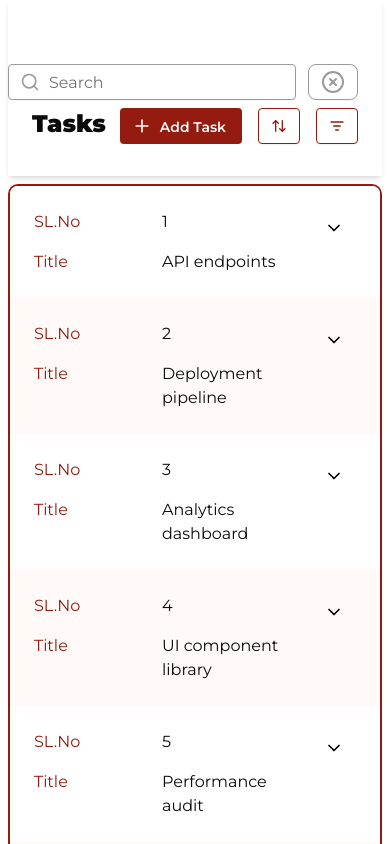
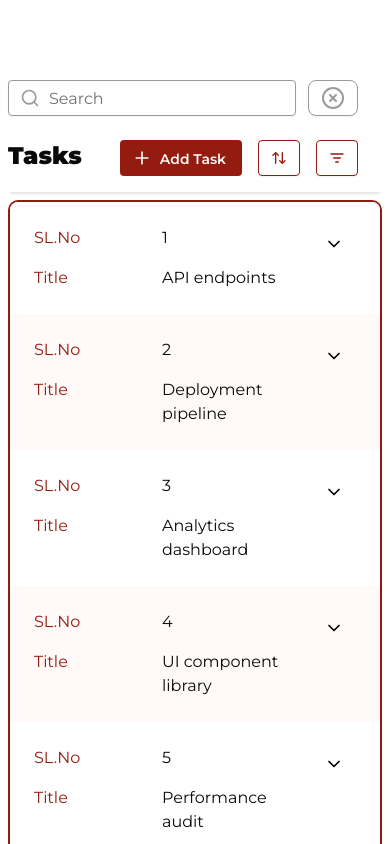
Before and after one commit to anikxt/tasks-management-app, a Next.js app: page / in a window 390 px wide. Both pictures are taken after a click on the button 334 px from the left and 104 px from the top of the page. Shown: the top 844 px of the page. Built offline with nearby package versions, Linux system fonts and the light colour scheme.

Commit message:
chore: Fix Navbar UI

```diff
--- a/src/app/page.tsx
+++ b/src/app/page.tsx
@@ -10,7 +10,7 @@ export default function Home() {
     <TableDataProvider>
       <MobileOpenProvider>
         <div className="flex flex-col container mx-auto px-2 min-h-screen font-montserrat leading-normal pb-24">
-          <div className="sticky top-0 z-50 bg-white shadow-md">
+          <div className="sticky top-0 z-50 bg-white shadow-[0_4px_2px_-2px_rgba(0,0,0,0.1)]">
             <Navbar />
             <TasksPageHeader />
           </div>
--- a/src/components/ui/SearchInput.tsx
+++ b/src/components/ui/SearchInput.tsx
@@ -11,7 +11,7 @@ export const SearchInput = () => {
   if (!ctx) {
     throw new Error('SearchInput must be rendered inside a TableDataProvider');
   }
-  const { masterTasks, setMasterTasks, displayTasks, setDisplayTasks } = ctx;
+  const { masterTasks, setDisplayTasks } = ctx;
 
   const [search, setSearch] = useState('');
   const [debounced, setDebounced] = useState(search);
@@ -89,7 +89,7 @@ export const SearchInput = () => {
       <div
         className={`${
           mobileOpen ? 'flex gap-3 items-center' : 'hidden'
-        } sm:hidden relative w-full`}
+        } sm:hidden relative w-full py-4 sm:py-0`}
       >
         <Search
           className="absolute left-3 top-1/2 -translate-y-1/2 text-search"
--- a/src/components/ui/TaskListPage.tsx
+++ b/src/components/ui/TaskListPage.tsx
@@ -3,7 +3,7 @@ import { DataTable, DataTableMobile } from '@/components/ui';
 
 export const TaskListPage = () => {
   return (
-    <div className="py-2">
+    <div className="py-2 sm:py-0">
       <DataTable />
       <DataTableMobile />
     </div>
--- a/src/components/ui/TasksHeader.tsx
+++ b/src/components/ui/TasksHeader.tsx
@@ -1,5 +1,18 @@
-import React from 'react';
+import { MobileOpenContext } from '@/context/MobileOpenContext';
+import React, { useContext } from 'react';
 
 export const TasksHeader = () => {
-  return <div className="font-black text-2xl pl-6 sm:pl-0">Tasks</div>;
+  const ctx = useContext(MobileOpenContext);
+  if (!ctx) {
+    throw new Error('TasksHeader must be rendered inside a MobileOpenProvider');
+  }
+  const { mobileOpen } = ctx;
+
+  return (
+    <div
+      className={`${mobileOpen ? 'pl-0' : 'pl-6'} font-black text-2xl sm:pl-0`}
+    >
+      Tasks
+    </div>
+  );
 };
--- a/src/components/ui/TasksPageHeader.tsx
+++ b/src/components/ui/TasksPageHeader.tsx
@@ -4,7 +4,7 @@ import { TaskActions } from './TaskActions';
 
 export const TasksPageHeader = () => {
   return (
-    <div className="flex justify-between font-semibold pb-8">
+    <div className="flex justify-between font-semibold pb-4 sm:pb-8">
       <TasksHeader />
       <TaskActions />
     </div>
```
